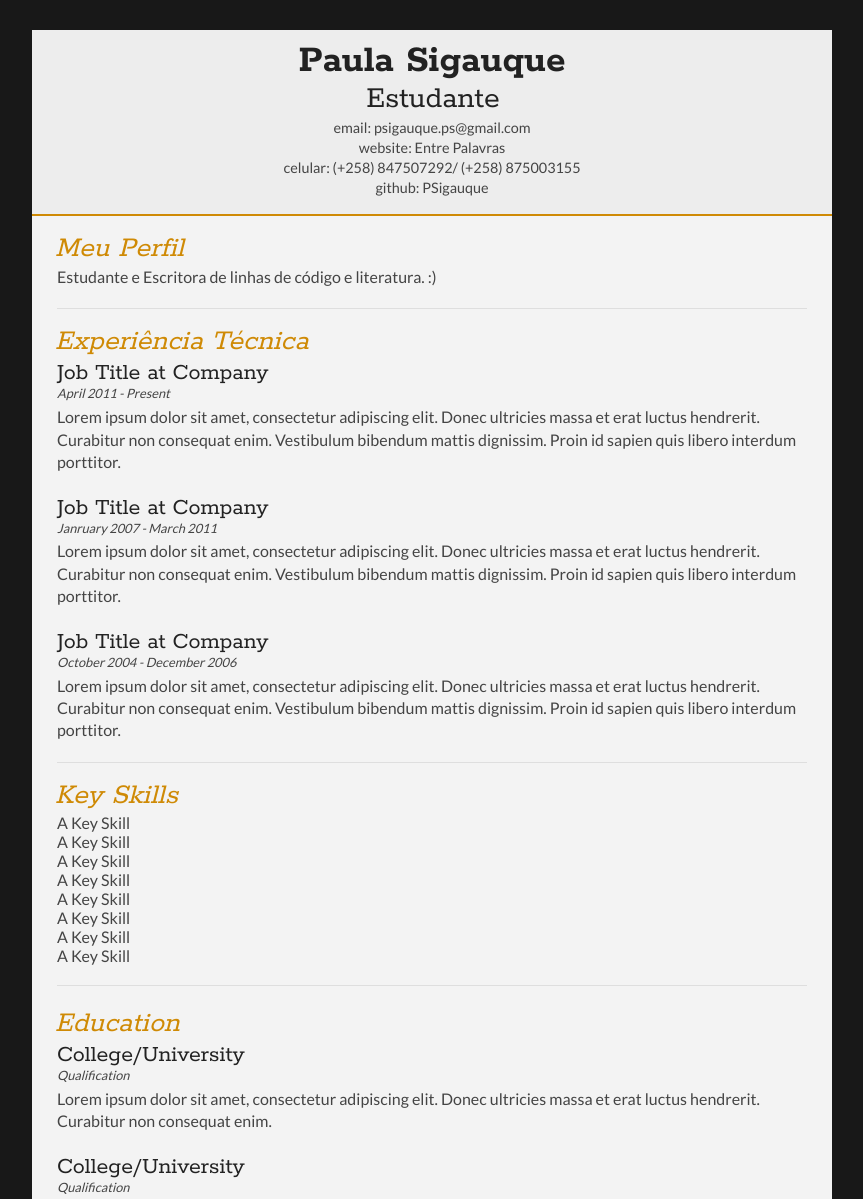
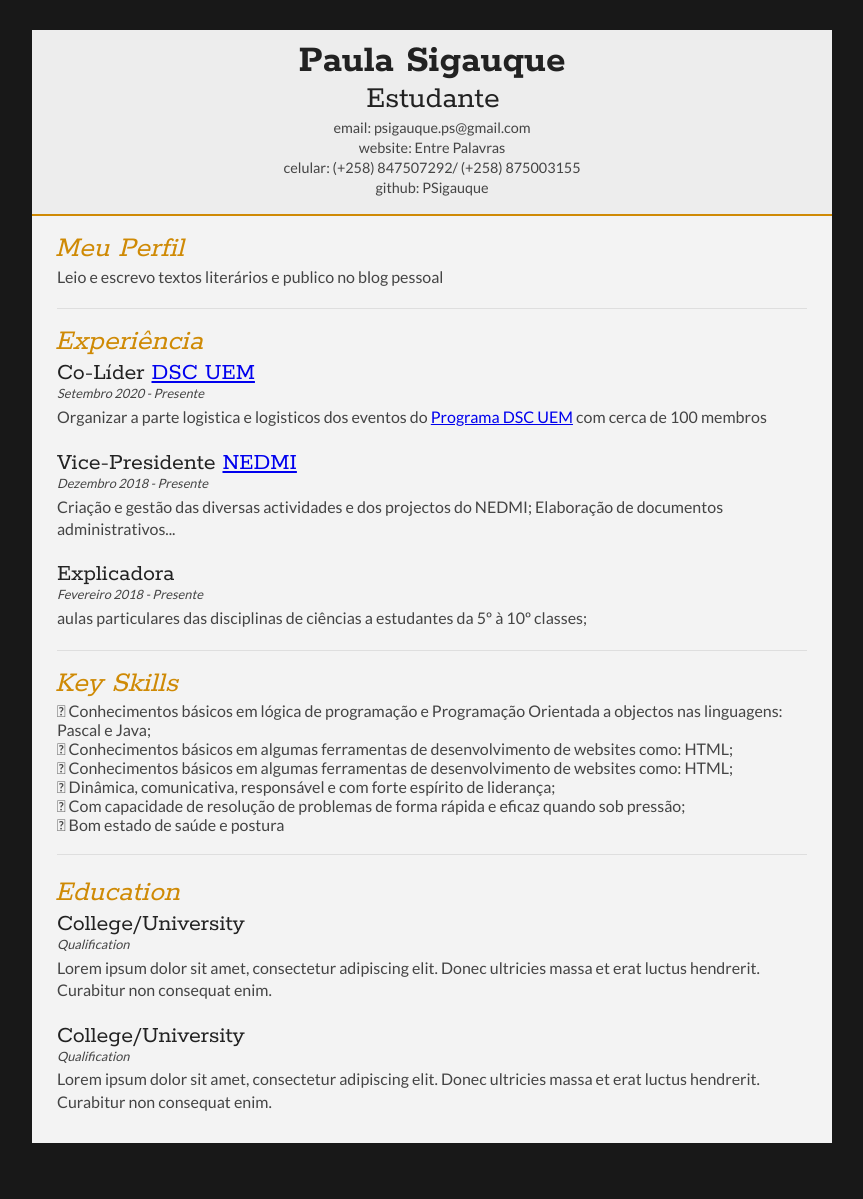
Before and after one commit to PSigauque/cv_paula_sigauque, a plain HTML site: page index.html in a window 1280 px wide. Shown: the top 1199 px of the page, without its empty margins (208-1071 px from the left). After the commit the page ends 1173 px from the top, so only its background shows below. Drawn offline with Linux system fonts and the light colour scheme.

Commit message:
feat(init): Experiencia e Skills

```diff
--- a/index.html
+++ b/index.html
@@ -45,7 +45,7 @@
 				</div>
 
 				<div class="sectionContent">
-					<p>Estudante e Escritora de linhas de código e literatura. :) </p>
+					<p>Leio e escrevo textos literários e publico no blog pessoal </p>
 				</div>
 			</article>
 			<div class="clear"></div>
@@ -54,26 +54,26 @@
 
 		<section>
 			<div class="sectionTitle">
-				<h1>Experiência Técnica</h1>
+				<h1>Experiência</h1>
 			</div>
 
 			<div class="sectionContent">
 				<article>
-					<h2>Job Title at Company</h2>
-					<p class="subDetails">April 2011 - Present</p>
-					<p>Lorem ipsum dolor sit amet, consectetur adipiscing elit. Donec ultricies massa et erat luctus hendrerit. Curabitur non consequat enim. Vestibulum bibendum mattis dignissim. Proin id sapien quis libero interdum porttitor.</p>
+					<h2>Co-Líder <a href="https://fb.com/dscuem">DSC UEM</a></h2>
+					<p class="subDetails">Setembro 2020 - Presente</p>
+					<p> Organizar a parte logistica e logisticos dos eventos do <a href="https://twitter.com/dscuem">Programa DSC UEM</a> com cerca de 100 membros</p>
 				</article>
 
 				<article>
-					<h2>Job Title at Company</h2>
-					<p class="subDetails">Janruary 2007 - March 2011</p>
-					<p>Lorem ipsum dolor sit amet, consectetur adipiscing elit. Donec ultricies massa et erat luctus hendrerit. Curabitur non consequat enim. Vestibulum bibendum mattis dignissim. Proin id sapien quis libero interdum porttitor.</p>
+					<h2>Vice-Presidente <a href="https://web.facebook.com/NEDMI-UEM-1470543113080970/">NEDMI</a></h2>
+					<p class="subDetails">Dezembro 2018 - Presente</p>
+					<p>Criação e gestão das diversas actividades e dos projectos do NEDMI; Elaboração de documentos administrativos...</p>
 				</article>
 
 				<article>
-					<h2>Job Title at Company</h2>
-					<p class="subDetails">October 2004 - December 2006</p>
-					<p>Lorem ipsum dolor sit amet, consectetur adipiscing elit. Donec ultricies massa et erat luctus hendrerit. Curabitur non consequat enim. Vestibulum bibendum mattis dignissim. Proin id sapien quis libero interdum porttitor.</p>
+					<h2>Explicadora</h2>
+					<p class="subDetails">Fevereiro 2018 - Presente</p>
+					<p>aulas particulares das disciplinas de ciências a estudantes da 5º à 10º classes;</p>
 				</article>
 			</div>
 			<div class="clear"></div>
@@ -87,14 +87,13 @@
 
 			<div class="sectionContent">
 				<ul class="keySkills">
-					<li>A Key Skill</li>
-					<li>A Key Skill</li>
-					<li>A Key Skill</li>
-					<li>A Key Skill</li>
-					<li>A Key Skill</li>
-					<li>A Key Skill</li>
-					<li>A Key Skill</li>
-					<li>A Key Skill</li>
+					<li>	Conhecimentos básicos em lógica de programação e Programação Orientada a objectos nas linguagens: Pascal e Java;</li>
+					<li>	Conhecimentos básicos em algumas ferramentas de desenvolvimento de websites como: HTML;</li>
+					<li>	Conhecimentos básicos em algumas ferramentas de desenvolvimento de websites como: HTML;</li>
+					<li>	Dinâmica, comunicativa, responsável e com forte espírito de liderança;</li>
+					<li>	Com capacidade de resolução de problemas de forma rápida e eficaz quando sob pressão;</li>
+					<li>	Bom estado de saúde e postura</li>
+
 				</ul>
 			</div>
 			<div class="clear"></div>
```
